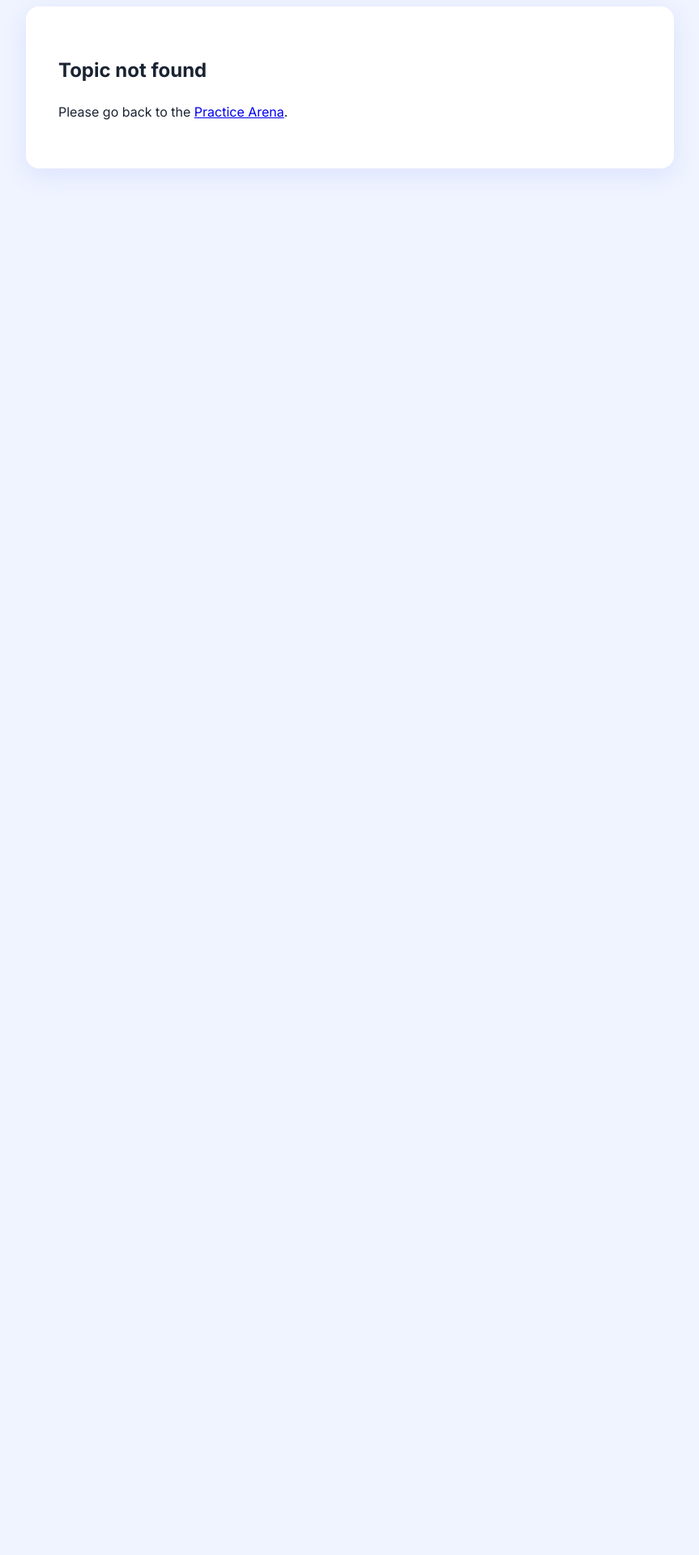
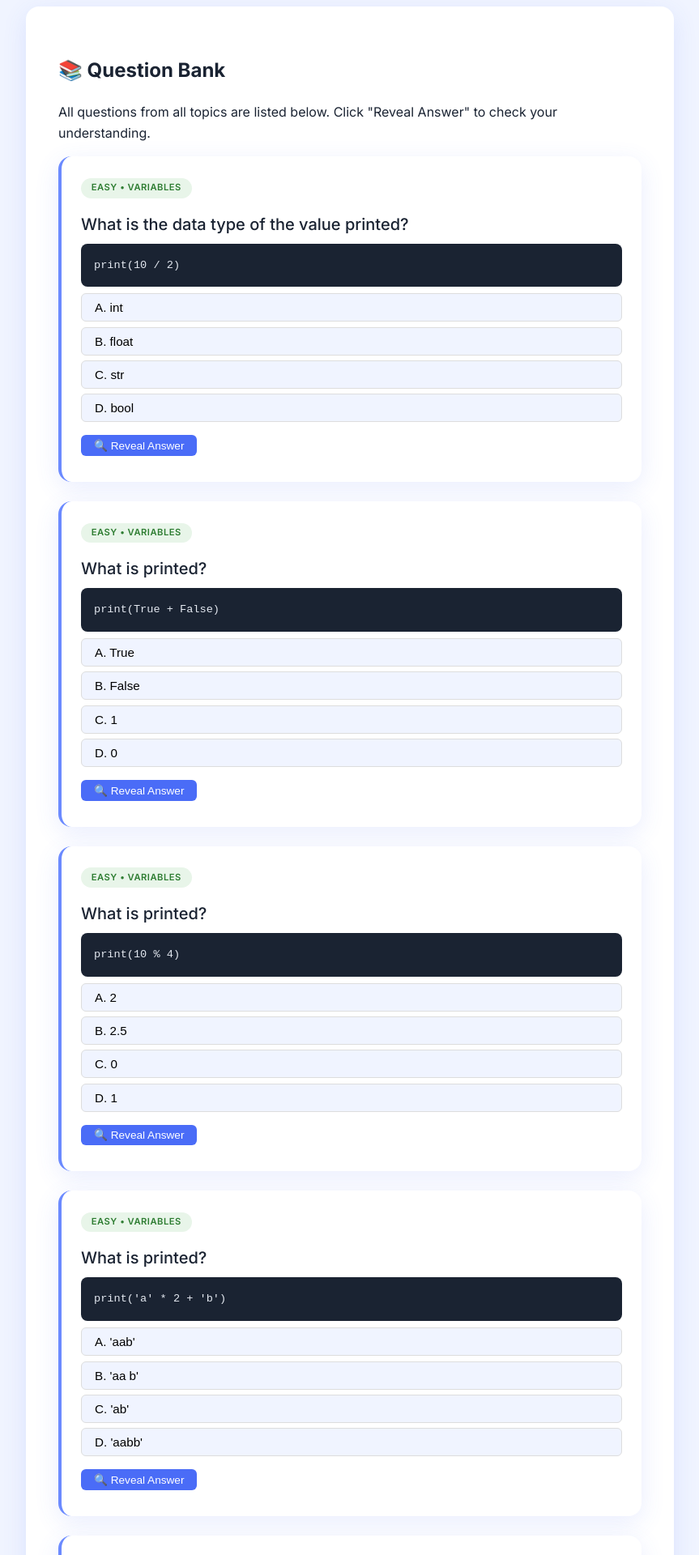
Before and after one commit to Adarsh-Barik/course-demo, a Jekyll site: the page practice/topic.html, which Jekyll copies as it is, in a window 1280 px wide. Shown: the top 1920 px of the page at 81% size, without its empty margins (208-1071 px from the left). Built offline with Jekyll 4.4.1, drawn with Linux system fonts in a browser that asks for light colours; before the commit the page ends 900 px from its top, so only the background shows below that; some of the changed text lies outside the part shown.

Commit message:
minor changes

```diff
--- a/_config.yml
+++ b/_config.yml
@@ -79,8 +79,3 @@ compress_html:
 liquid:
   error_mode: strict
   strict_filters: true
-
-# Navigation configuration
-nav_external_links:
-  - title: Practice Arena
-    url: /course-demo/practice/
--- a/practice/index.html
+++ b/practice/index.html
@@ -19,7 +19,7 @@
       </div>
 
       <div class="topic-grid">
-	<a class="topic-card featured-card" href="/course-demo/practice/topic.html">
+        <a class="topic-card featured-card" href="/course-demo/practice/topic.html">
           <h2>📚 Question Bank</h2>
           <p>Browse all practice questions organized by topic and difficulty.</p>
         </a>
--- a/practice/topic.html
+++ b/practice/topic.html
@@ -16,6 +16,91 @@
       0% { transform: translate(-50%, -50%) scale(0.5); opacity: 0; }
       100% { transform: translate(-50%, -50%) scale(1); opacity: 1; }
     }
+    /* All-questions list styles */
+    .question-block {
+      background: var(--card-bg);
+      padding: 1.5rem;
+      border-radius: var(--radius);
+      box-shadow: var(--shadow);
+      margin-bottom: 1.5rem;
+      border-left: 4px solid var(--primary-light);
+    }
+    .question-block .level-badge {
+      display: inline-block;
+      padding: 0.2rem 0.8rem;
+      border-radius: 20px;
+      font-size: 0.7rem;
+      font-weight: 600;
+      text-transform: uppercase;
+      letter-spacing: 0.5px;
+      margin-bottom: 0.5rem;
+    }
+    .question-block .question-text {
+      font-weight: 500;
+      margin: 0.5rem 0;
+    }
+    .question-block pre {
+      background: #1A2332;
+      color: #E3E8F0;
+      padding: 1rem;
+      border-radius: 8px;
+      overflow-x: auto;
+      font-size: 0.85rem;
+      margin: 0.5rem 0;
+    }
+    .question-block .choices {
+      display: flex;
+      flex-direction: column;
+      gap: 0.4rem;
+      margin: 0.5rem 0;
+    }
+    .question-block .choices button {
+      background: var(--bg);
+      border: 1px solid #ddd;
+      padding: 0.5rem 1rem;
+      border-radius: 6px;
+      text-align: left;
+      font-size: 0.95rem;
+      cursor: default;
+    }
+    .question-block .choices button.correct-reveal {
+      background: #E8F5E9;
+      border-color: #4CAF50;
+    }
+    .question-block .choices button.wrong-reveal {
+      background: #FFEBEE;
+      border-color: #EF5350;
+    }
+    .question-block .reveal-btn {
+      margin-top: 0.5rem;
+      padding: 0.3rem 1rem;
+      border: none;
+      border-radius: 6px;
+      background: var(--primary);
+      color: white;
+      cursor: pointer;
+      font-size: 0.85rem;
+    }
+    .question-block .reveal-btn:hover {
+      background: var(--primary-dark);
+    }
+    .question-block .hint-box {
+      background: #FFF8E1;
+      padding: 0.8rem 1rem;
+      border-radius: 6px;
+      border-left: 4px solid #FFC107;
+      margin-top: 0.5rem;
+      font-size: 0.9rem;
+      color: #4A3A00;
+      display: none;
+    }
+    .question-block .hint-box.visible {
+      display: block;
+    }
+    .question-block .answer-feedback {
+      margin-top: 0.5rem;
+      font-weight: 500;
+    }
   </style>
 </head>
 <body>
@@ -32,63 +117,47 @@
     const params = new URLSearchParams(window.location.search);
     const topicKey = params.get('topic');
 
-    // Load the questions from the JSON file
-//    async function loadQuestions() {
-  //    try {
-    //    const response = await fetch('/course-demo/practice/questions/' + topicKey + '.json');
-      //  if (!response.ok) throw new Error('Topic not found');
-       // const data = await response.json();
-       // return data;
-     // } catch (e) {
-       // document.getElementById('app').innerHTML =
-         // '<h2>Topic not found</h2><p>Please go back to the <a href="/course-demo/practice/">Practice Arena</a>.</p>';
-      //  return null;
-     // }
-   // }
-
+    // Load the questions
     async function loadQuestions() {
-    const params = new URLSearchParams(window.location.search);
-    const topicKey = params.get('topic');
-
       try {
         if (topicKey) {
-            // Load a single topic
+          // Single topic
           const response = await fetch('/course-demo/practice/questions/' + topicKey + '.json');
           if (!response.ok) throw new Error('Topic not found');
           const data = await response.json();
+          data.isAll = false;
           return data;
         } else {
-            // Load ALL topics (for the "Question Bank")
-            const dirResponse = await fetch('/course-demo/practice/questions/');
-            // Note: GitHub Pages doesn't support directory listing, so we need a manifest.
-            // Alternative: hardcode the list of topics or use a manifest file.
-            // For now, we'll use a hardcoded list (you can generate this dynamically).
-            const topics = ['variables']; // Add all your topic keys here
+          // All topics (Question Bank)
+          const manifestResponse = await fetch('/course-demo/practice/questions/manifest.json');
+          if (!manifestResponse.ok) throw new Error('Manifest not found');
+          const topicKeys = await manifestResponse.json();
           let allQuestions = [];
-            for (const t of topics) {
-                const resp = await fetch('/course-demo/practice/questions/' + t + '.json');
+          for (const key of topicKeys) {
+            const resp = await fetch('/course-demo/practice/questions/' + key + '.json');
             if (resp.ok) {
               const data = await resp.json();
-                    allQuestions = allQuestions.concat(data.questions);
+              allQuestions = allQuestions.concat(data.questions.map(q => ({ ...q, topic: data.displayName || key })));
             }
           }
-            return { topic: 'all', displayName: 'All Topics', questions: allQuestions };
+          return { topic: 'all', displayName: 'All Topics', questions: allQuestions, isAll: true };
         }
       } catch (e) {
         document.getElementById('app').innerHTML =
-            '<h2>Topic not found</h2><p>Please go back to the <a href="/course-demo/practice/">Practice Arena</a>.</p>';
+          '<h2>Error loading questions</h2><p>Please go back to the <a href="/course-demo/practice/">Practice Arena</a>.</p>';
         return null;
       }
     }
 
-    // State
+    // State for single-topic mode
     let questions = [];
     let currentIndex = 0;
     let xp = parseInt(localStorage.getItem('xp') || '0');
     let badges = JSON.parse(localStorage.getItem('badges') || '[]');
     let answered = false;
+    let isAllMode = false;
 
-    // Show a floating emoji (cat)
+    // Show floating emoji (for single mode)
     function showFloatingEmoji(emoji) {
       const el = document.createElement('div');
       el.textContent = emoji;
@@ -116,10 +185,38 @@ async function loadQuestions() {
       });
     }
 
-    // Render the current question
+    // Render function
     function render() {
       if (!questions || questions.length === 0) return;
 
+      if (isAllMode) {
+        // --- All Questions Mode ---
+        let html = '<h2>📚 Question Bank</h2><p>All questions from all topics are listed below. Click "Reveal Answer" to check your understanding.</p>';
+        questions.forEach((q, idx) => {
+          const levelClass = 'level-' + q.level.toLowerCase();
+          let choicesHTML = '';
+          q.choices.forEach((choice, ci) => {
+            choicesHTML += '<button data-answer="' + (ci === q.answer ? '1' : '0') + '">' + String.fromCharCode(65 + ci) + '. ' + choice + '</button>';
+          });
+          html += '<div class="question-block" id="qblock-' + idx + '">';
+          html += '<span class="level-badge ' + levelClass + '">' + q.level + (q.topic ? ' • ' + q.topic : '') + '</span>';
+          html += '<div class="question-text">' + q.question + '</div>';
+          if (q.code) html += '<pre>' + q.code + '</pre>';
+          html += '<div class="choices">' + choicesHTML + '</div>';
+          html += '<button class="reveal-btn" onclick="revealAnswer(' + idx + ')">🔍 Reveal Answer</button>';
+          html += '<div class="hint-box" id="hint-' + idx + '">';
+          if (q.hints && q.hints.length > 0) {
+            html += '<strong>💡 Hint:</strong> ' + q.hints[0];
+          }
+          html += '</div>';
+          html += '<div class="answer-feedback" id="feedback-' + idx + '"></div>';
+          html += '</div>';
+        });
+        document.getElementById('app').innerHTML = html;
+        return;
+      }
+
+      // --- Single Question Mode (Original) ---
       const q = questions[currentIndex];
       const total = questions.length;
       const levelClass = 'level-' + q.level.toLowerCase();
@@ -129,15 +226,7 @@ async function loadQuestions() {
         optionsHTML += '<button onclick="selectAnswer(' + i + ')" id="opt-' + i + '">' + String.fromCharCode(65 + i) + '. ' + q.choices[i] + '</button>';
       }
 
-      let hintHTML = '';
-      if (q.hints && q.hints.length > 0) {
-        hintHTML = '<div class="hint-box"><strong>💡 Hint:</strong> ' + q.hints[0] + '</div>';
-      }
-
-      let codeHTML = '';
-      if (q.code) {
-        codeHTML = '<pre>' + q.code + '</pre>';
-      }
+      let codeHTML = q.code ? '<pre>' + q.code + '</pre>' : '';
 
       document.getElementById('app').innerHTML =
         '<div class="progress-bar"><div class="fill" style="width: ' + ((currentIndex + 1) / total * 100) + '%"></div></div>' +
@@ -158,7 +246,36 @@ async function loadQuestions() {
       answered = false;
     }
 
-    // Select an answer
+    // Reveal answer for all-questions mode
+    window.revealAnswer = function(idx) {
+      const q = questions[idx];
+      const block = document.getElementById('qblock-' + idx);
+      const choices = block.querySelectorAll('.choices button');
+      const feedback = document.getElementById('feedback-' + idx);
+      const hintBox = document.getElementById('hint-' + idx);
+
+      // Mark correct and wrong choices
+      choices.forEach((btn, ci) => {
+        btn.style.cursor = 'default';
+        if (ci === q.answer) {
+          btn.classList.add('correct-reveal');
+        } else {
+          btn.classList.add('wrong-reveal');
+        }
+      });
+
+      // Show hint
+      if (q.hints && q.hints.length > 0) {
+        hintBox.classList.add('visible');
+      }
+
+      feedback.textContent = '✅ Correct answer is: ' + q.choices[q.answer];
+      // Disable the reveal button
+      block.querySelector('.reveal-btn').disabled = true;
+      block.querySelector('.reveal-btn').style.opacity = '0.5';
+    };
+
+    // Single-question select
     window.selectAnswer = function(idx) {
       if (answered) return;
       answered = true;
@@ -247,11 +343,11 @@ async function loadQuestions() {
       }
     };
 
-    // Initialize
     async function init() {
       const data = await loadQuestions();
       if (data) {
         questions = data.questions;
+        isAllMode = data.isAll || false;
         render();
       }
     }
```
Also changed, not shown: other parts of practice/topic.html (+6 -28 lines), practice/generate.js (+173 -76 lines), practice/questions/manifest.json (added). Lines whose indentation alone changed are shown as unchanged.
